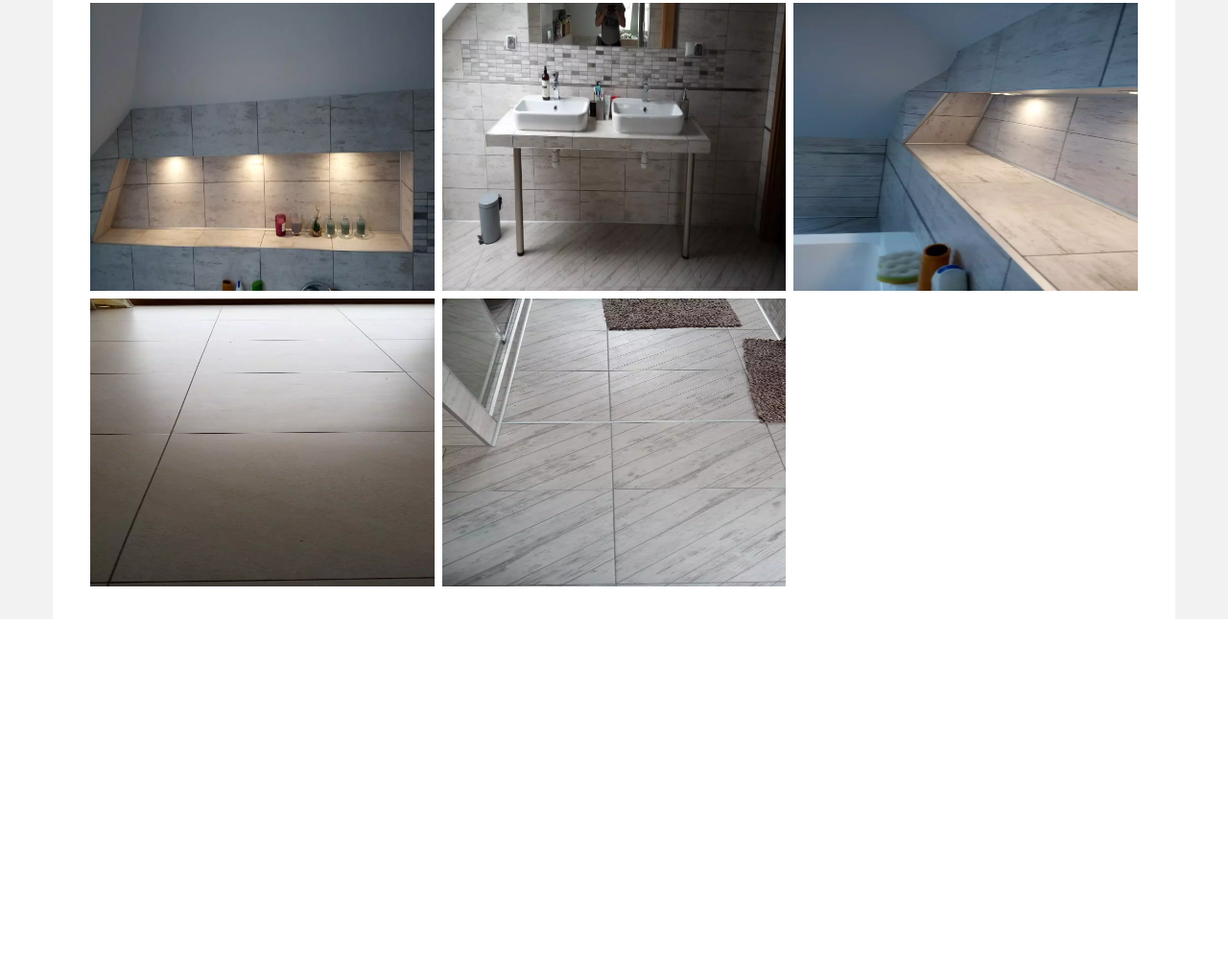
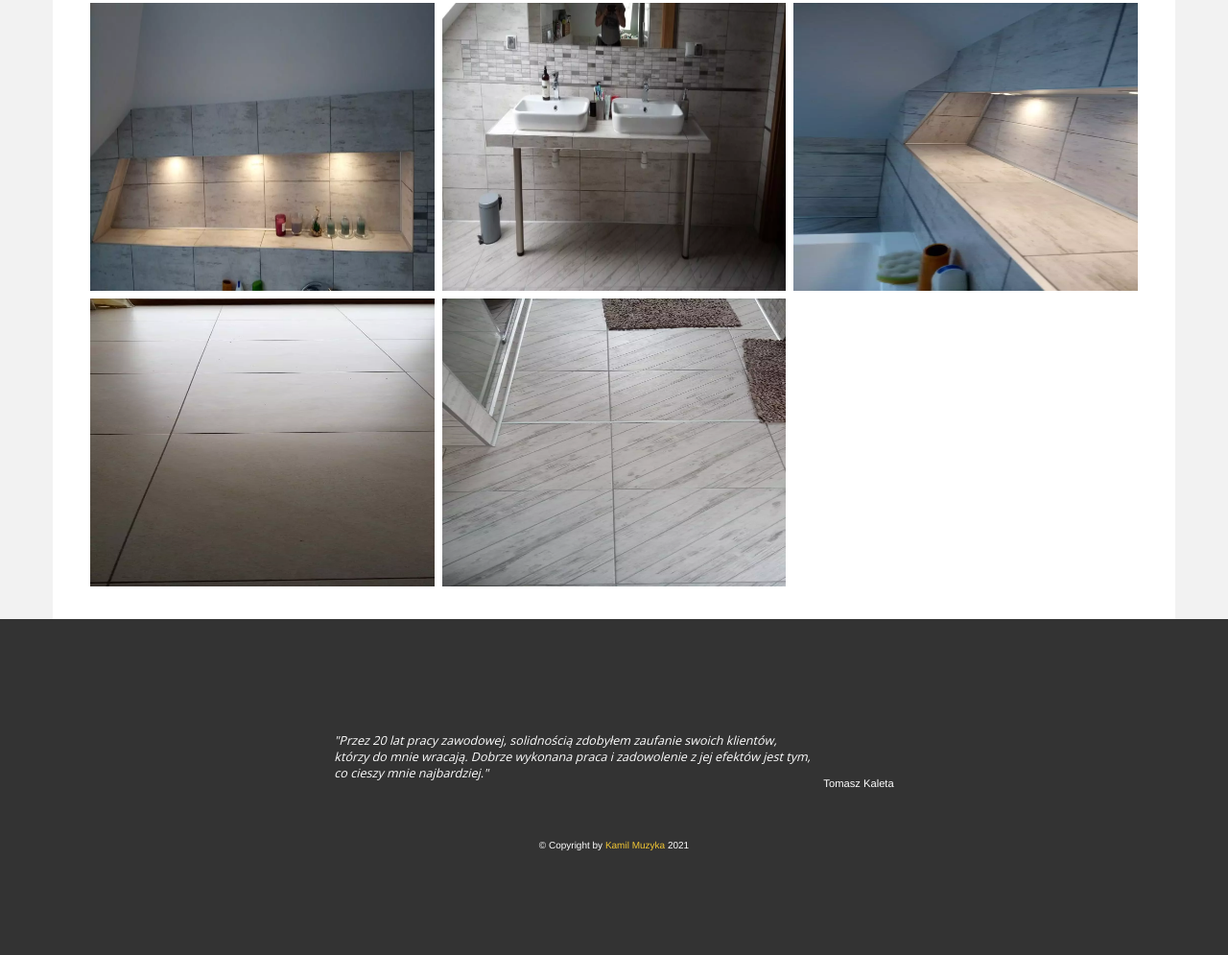
Before and after one commit to kamilmuzyka91/construction-company, a website: page public/gallery.html in a window 1280 px wide. Shown: the part 2542-3537 px from the top of the page at 96% size. Before the commit the page ends 3187 px from the top, so only its background shows below. Drawn offline with nearby package versions, Linux system fonts and the light colour scheme; some packages are replaced by stand-ins of ours; a script that the page names is missing.

Commit message:
add footer to gallery

```diff
--- a/public/gallery.html
+++ b/public/gallery.html
@@ -193,6 +193,17 @@
 
             </div>
         </section>
+        <footer class="footer">
+            <div class="footer__content">
+                <p class="footer__description">
+                    "Przez 20 lat pracy zawodowej, solidnością zdobyłem zaufanie swoich klientów, którzy do mnie
+                    wracają. Dobrze wykonana praca i zadowolenie z jej efektów jest tym, co cieszy mnie najbardziej."
+                </p>
+                <cite>Tomasz Kaleta</cite>
+            </div>
+            <small>&copy; Copyright by <a href="https://kamilmuzyka.pl" target="_blank">Kamil
+                    Muzyka</a> 2021</small>
+        </footer>
     </div>
     <script src="https://cdnjs.cloudflare.com/ajax/libs/baguettebox.js/1.8.1/baguetteBox.min.js"></script>
     <script src="../index.js"></script>
```
Also changed, not shown: assets/person.png (deleted).
